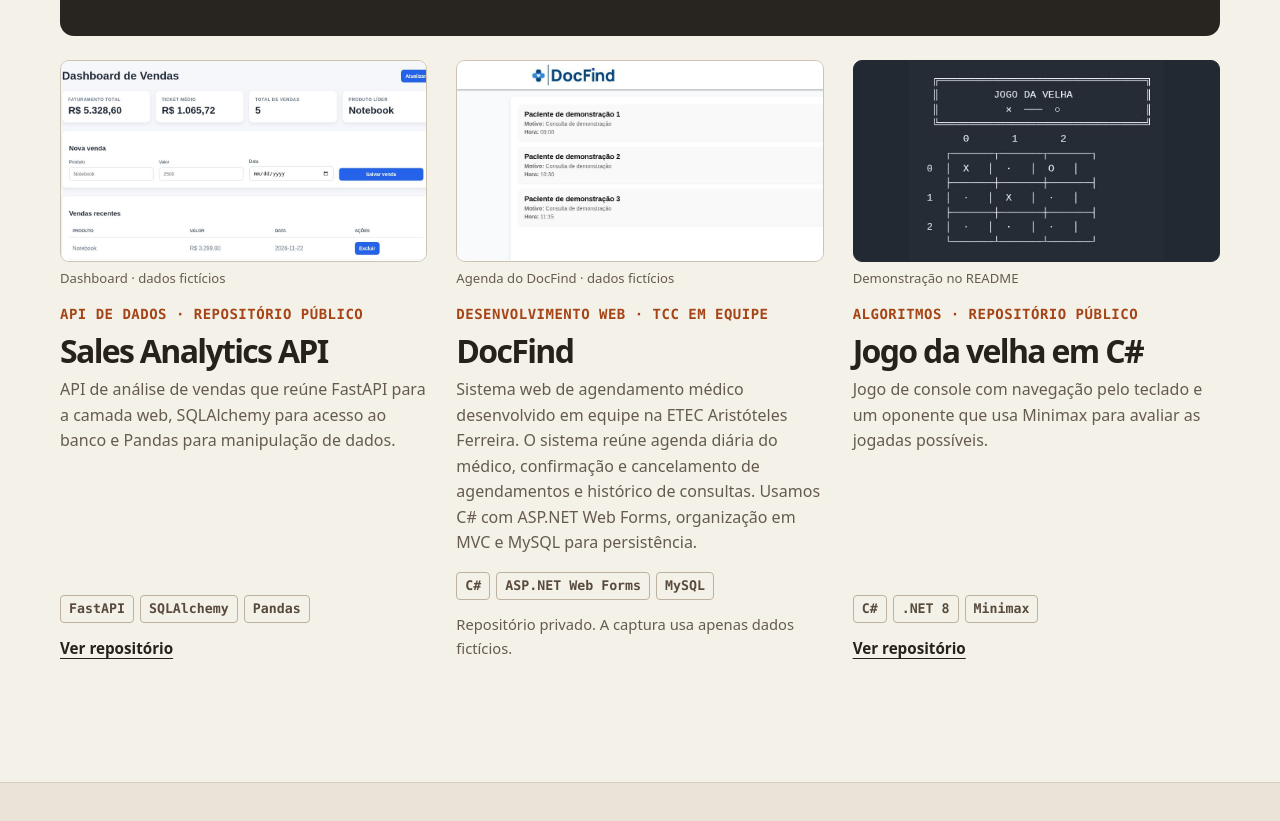
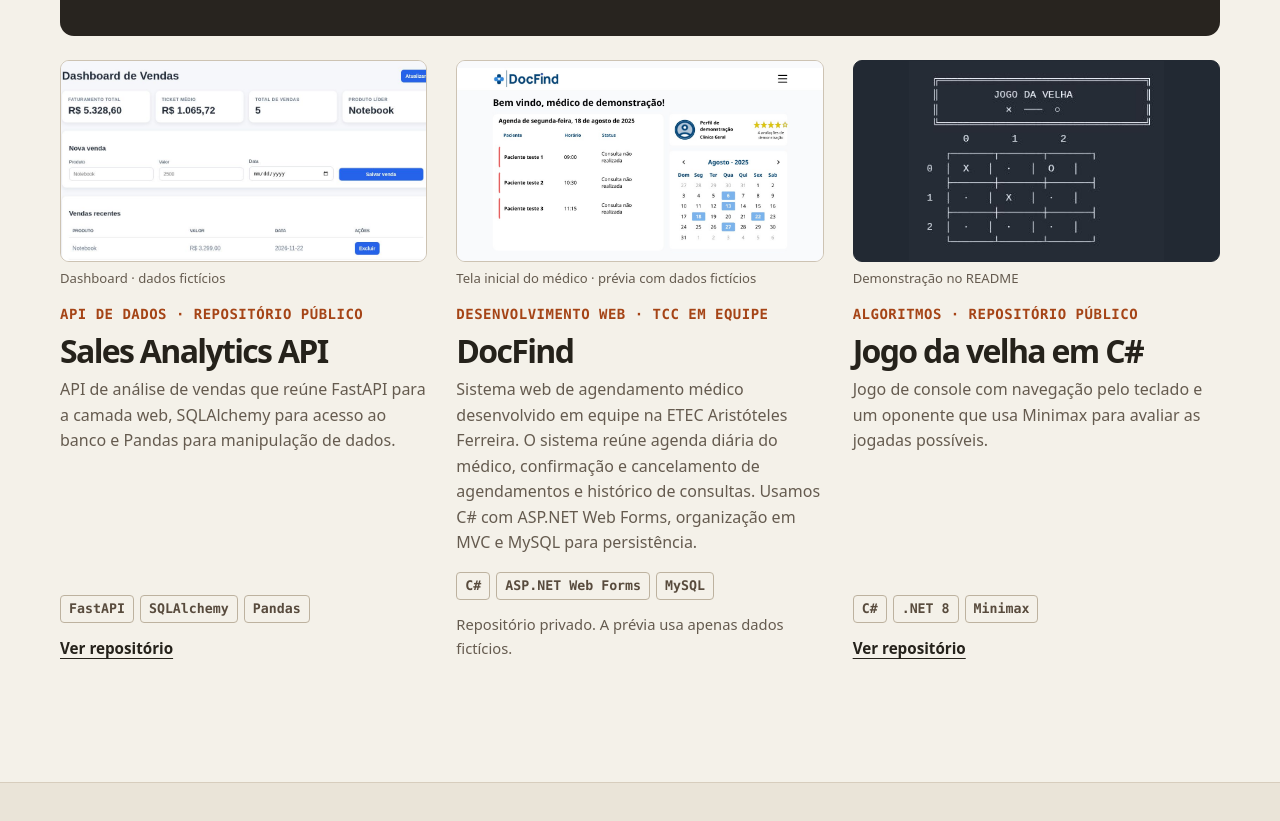
Before and after one commit to matpfre/matpfre.github.io, a plain HTML site: page index.html in a window 1280 px wide. Shown: the part 1458-2279 px from the top of the page. Drawn offline with Linux system fonts and the light colour scheme.

Commit message:
Mostrar a tela inicial do médico no DocFind

```diff
--- a/index.html
+++ b/index.html
@@ -81,12 +81,12 @@
 <a class="text-link" href="https://github.com/matpfre/sales-analytics-api">Ver repositório</a>
 </article>
 <article class="project-card">
-<figure class="project-shot shot-agenda"><a href="imagens/docfind-portfolio.jpg" aria-label="Ampliar: Agenda médica do DocFind com três horários e pacientes de demonstração"><img src="imagens/docfind-portfolio.jpg" width="930" height="625" loading="lazy" alt="Agenda médica do DocFind com três horários e pacientes de demonstração"></a><figcaption>Agenda do DocFind · dados fictícios</figcaption></figure>
+<figure class="project-shot shot-agenda"><a href="imagens/docfind-home-medico-2025.jpg" aria-label="Ampliar: Tela inicial do médico no DocFind, com agenda, perfil e calendário de agosto de 2025"><img src="imagens/docfind-home-medico-2025.jpg" width="1200" height="650" loading="lazy" alt="Tela inicial do médico no DocFind, com agenda, perfil e calendário de agosto de 2025"></a><figcaption>Tela inicial do médico · prévia com dados fictícios</figcaption></figure>
 <p class="card-label">Desenvolvimento web · TCC em equipe</p>
 <h3>DocFind</h3>
 <p>Sistema web de agendamento médico desenvolvido em equipe na ETEC Aristóteles Ferreira. O sistema reúne agenda diária do médico, confirmação e cancelamento de agendamentos e histórico de consultas. Usamos C# com ASP.NET Web Forms, organização em MVC e MySQL para persistência.</p>
 <ul class="tags" aria-label="Tecnologias"><li>C#</li><li>ASP.NET Web Forms</li><li>MySQL</li></ul>
-<p class="project-note">Repositório privado. A captura usa apenas dados fictícios.</p>
+<p class="project-note">Repositório privado. A prévia usa apenas dados fictícios.</p>
 </article>
 <article class="project-card">
 <figure class="project-shot shot-game"><a href="imagens/jogo-portfolio.jpg" aria-label="Ampliar: Tabuleiro em caracteres de texto apresentado na demonstração do repositório do Jogo da Velha"><img src="imagens/jogo-portfolio.jpg" width="342" height="268" loading="lazy" alt="Tabuleiro em caracteres de texto apresentado na demonstração do repositório do Jogo da Velha"></a><figcaption>Demonstração no README</figcaption></figure>
```
Also changed, not shown: imagens/docfind-home-medico-2025.jpg (added).
